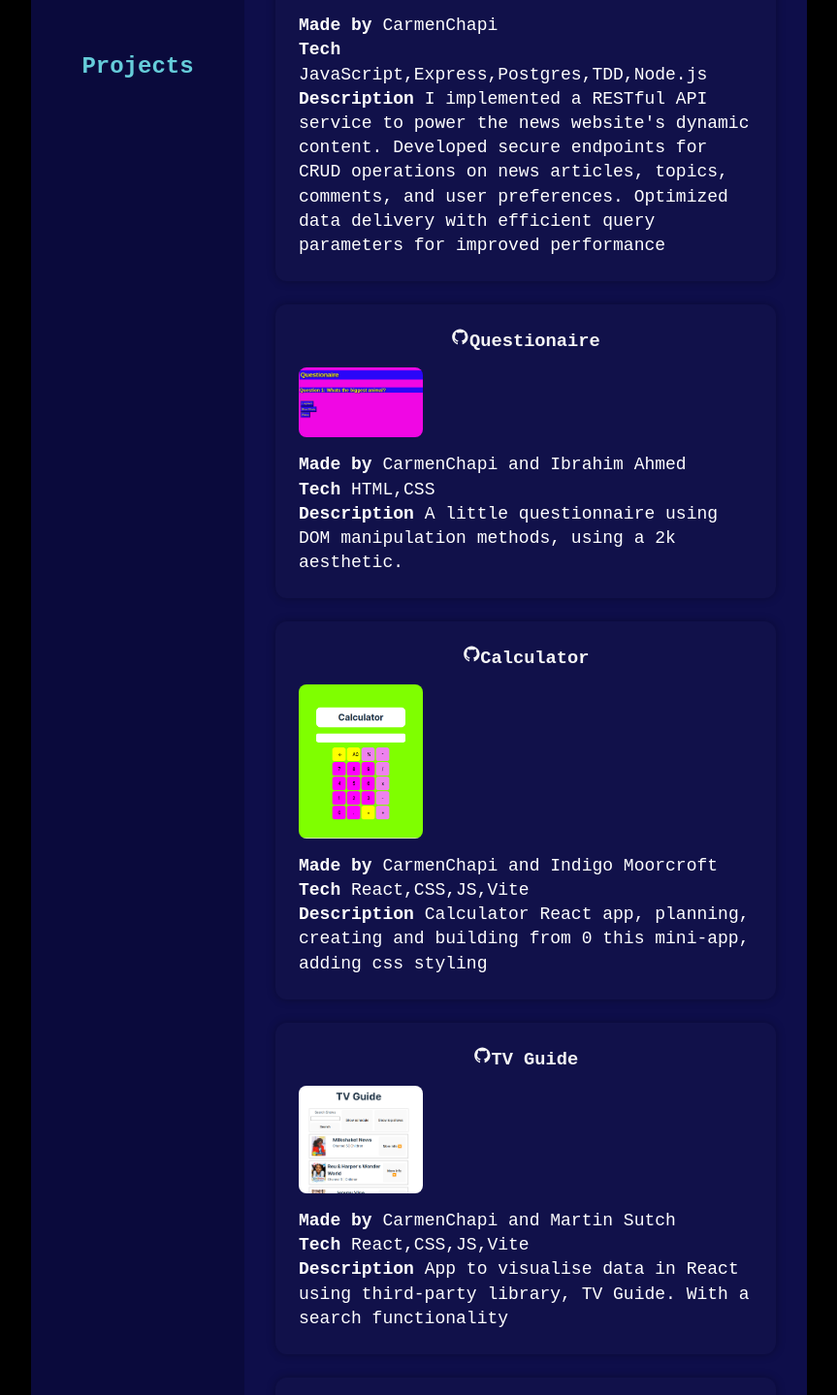
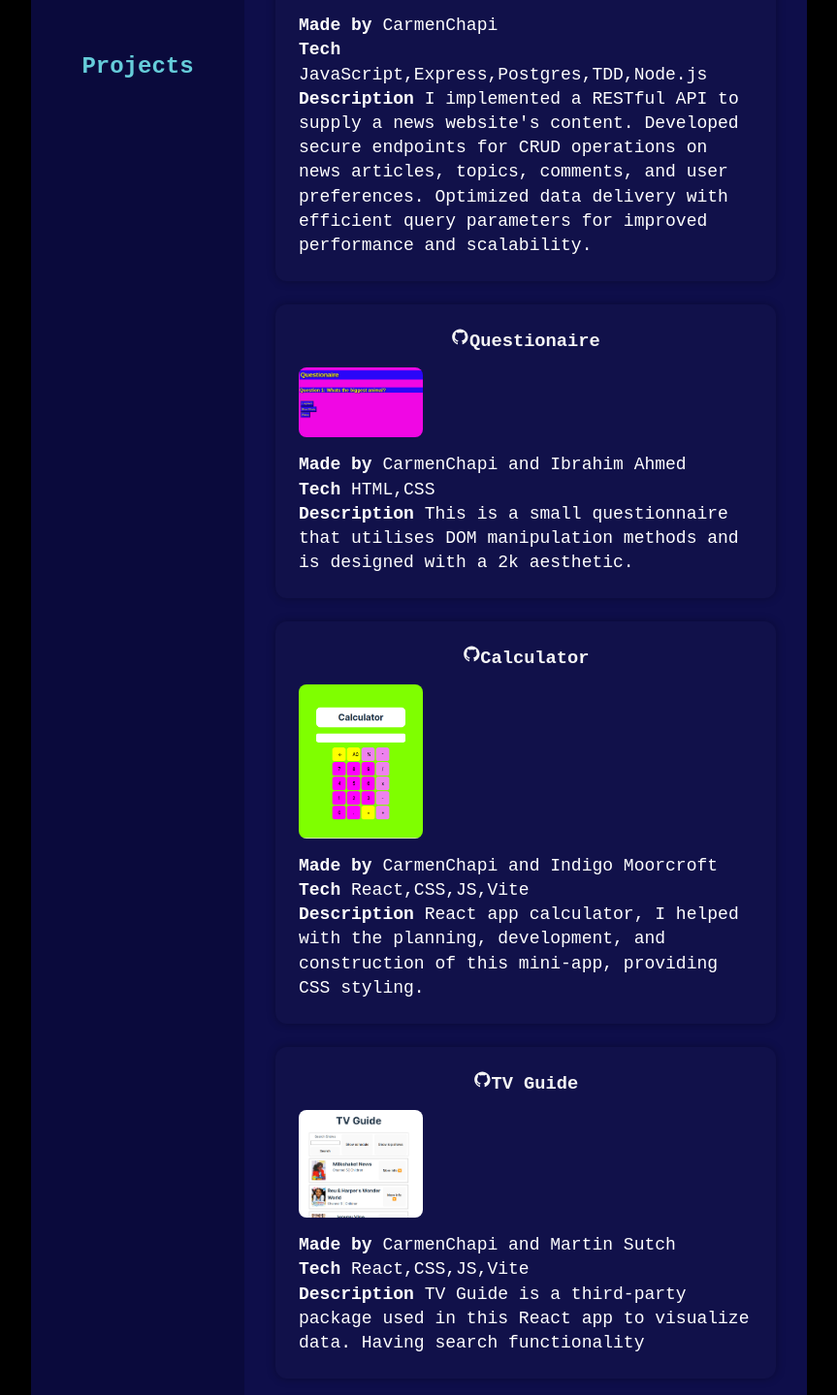
Before and after one commit to CarmenChapi/Projects, a React (Vite) app: page /projects in a window 1280 px wide. Shown: the part 391-1830 px from the top of the page at 97% size, without its empty margins (208-1071 px from the left). Built offline with nearby package versions, Linux system fonts and the light colour scheme.

Commit message:
de3scription changes

```diff
--- a/src/components/ProjectsList.jsx
+++ b/src/components/ProjectsList.jsx
@@ -16,7 +16,7 @@ const projectListArray = [
         link: "https://newscarmen.onrender.com/api",
         github : "https://github.com/CarmenChapi/NewsCarmen",
         techStack : ["JavaScript", "Express", "Postgres", "TDD", "Node.js"],
-        description : "I implemented a RESTful API service to power the news website's dynamic content. Developed secure endpoints for CRUD operations on news articles, topics, comments, and user preferences. Optimized data delivery with efficient query parameters for improved performance",
+        description : "I implemented a RESTful API to supply  a news website's content. Developed secure endpoints for CRUD operations on news articles, topics, comments, and user preferences. Optimized data delivery with efficient query parameters for improved performance and scalability. ",
     },
     {
         name: "Questionaire",
@@ -25,7 +25,7 @@ const projectListArray = [
         link: "https://questionairecarmenchapi.netlify.app",
         github : "https://github.com/CarmenChapi/Questions.git",
         techStack : ["HTML", "CSS"],
-        description : "A little questionnaire using DOM manipulation methods, using a 2k aesthetic. ",
+        description : "This is a small questionnaire that utilises DOM manipulation methods and is designed with a 2k aesthetic.",
     },
     {
         name: "Calculator",
@@ -34,7 +34,7 @@ const projectListArray = [
         link: "https://calculator-carmenchapi.netlify.app/",
         github : "https://github.com/indymoorcroft/fe-tiny-react-apps/tree/main/calculator-project",
         techStack : ["React", "CSS", "JS", "Vite"],
-        description : "Calculator React app, planning, creating and building from 0 this mini-app, adding css styling",
+        description : "React app calculator, I helped with the planning, development, and construction of this mini-app, providing CSS styling.",
     },
     {
         name: "TV Guide",
@@ -43,7 +43,7 @@ const projectListArray = [
         link: "https://tv-guide-carmen-chapi.netlify.app",
         github : "https://github.com/CarmenChapi/fe-react-data-visualisation",
         techStack : ["React", "CSS", "JS", "Vite"],
-        description : "App to visualise data in React using third-party library, TV Guide. With a search  functionality",
+        description : "TV Guide is a third-party package used in this React app to visualize data. Having search functionality",
     },
     {
         name: "NC News Front End",
--- a/src/components/WorksList.jsx
+++ b/src/components/WorksList.jsx
@@ -10,7 +10,7 @@ const projectList = [
         link: "https://se-curator-be.onrender.com/api",
         github : "https://github.com/CarmenChapi/SE-ExhibitionCurationP-BE.git",
         techStack : ["JavaScript", "Express", "Postgres", "TDD", "Node.js"],
-        description : "Project to provide a REST API to the project Exhibition Curation Project. With the API, the user can interact with a digital collection of artworks. It enables CRUD (Create, Read, Update, Delete) operations for collections and artworks.",
+        description : "The Exhibition Curation Project will receive a REST API from this project. The user can engage with a digital collection of artworks using the API. For collections and artworks, it makes CRUD (Create, Read, Update, Delete) operations possible.",
     },
     {
         name:"Exhibition Curation Platform",
@@ -19,7 +19,7 @@ const projectList = [
         link: "https://curationplatform.netlify.app/",
         github : "https://github.com/CarmenChapi/SE-Exhibition-Curation-Platform-FE.git",
         techStack : ["React", "CSS", "JS", "Vite", "Firebase", "Tailwind"],
-        description : "React.js application that allows users to explore artworks from various museums and universities. Users can view their exhibitions and the saved items within each collection. It includes Firebase Authentication, integrates with multiple artwork APIs, and provides an excellent experience for searching, creating curation collections and saving artworks",
+        description : "An application built using React.js that lets users view artwork from different institutions and museums. Users are able to see their collections' stored items as well as their exhibits. It offers a great experience for searching, curating collections, and storing artworks, and it interfaces with several artwork APIs and has Firebase authentication.",
     }
 ]
 
```
